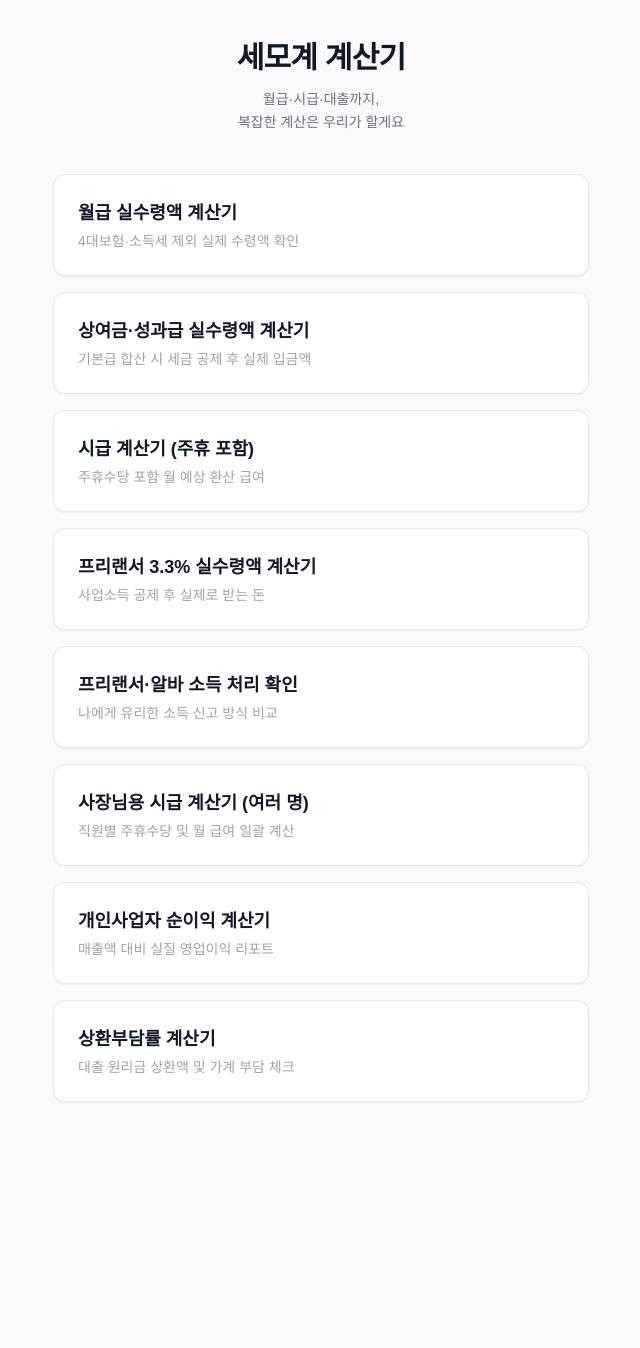
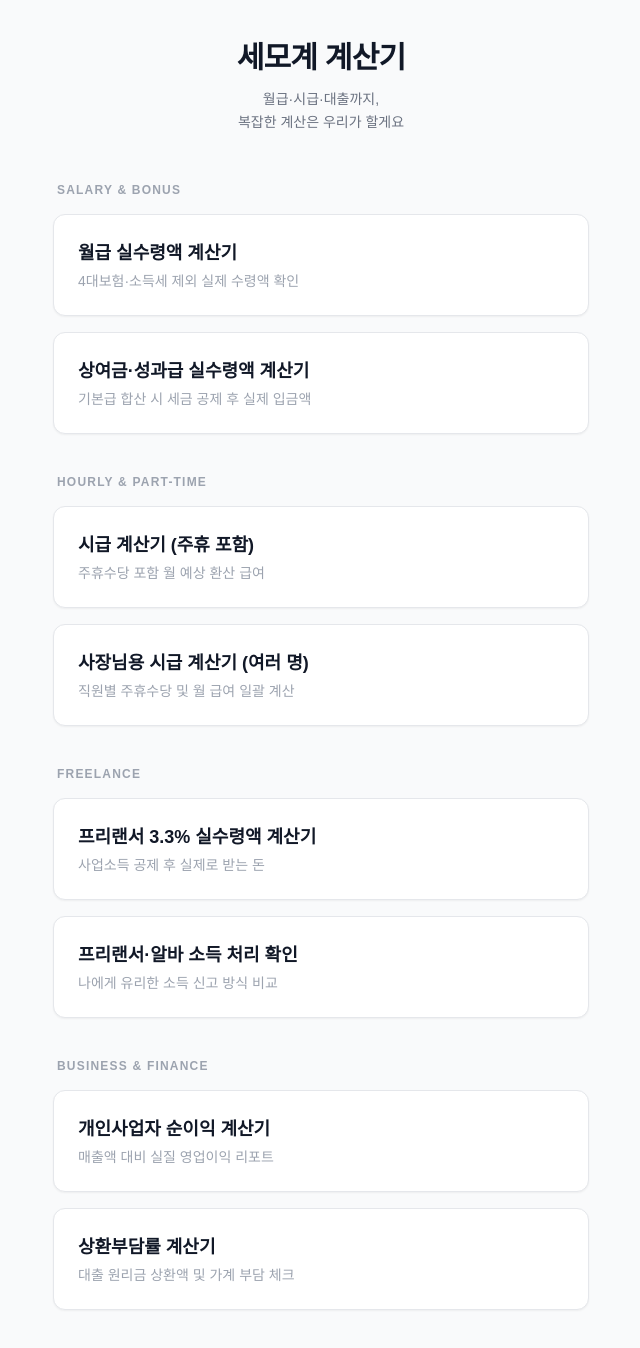
Before and after one commit to greentea2417/semogye-calculator, a Next.js app: page / in a window 1280 px wide. Shown: the whole page, without its empty margins (319-959 px from the left). Before the commit the page ends 1142 px from the top, so only its background shows below. Built offline with nearby package versions, Linux system fonts and the light colour scheme; a web font is replaced by a local one.

Commit message:
design: group calculator buttons by category for better UX

```diff
--- a/app/page.tsx
+++ b/app/page.tsx
@@ -4,7 +4,7 @@ import Link from "next/link";
 
 export default function Home() {
   return (
-    <main className="max-w-xl mx-auto px-5 py-10 space-y-10">
+    <main className="max-w-xl mx-auto px-5 py-10 space-y-12">
       <section className="text-center space-y-3">
         <h1 className="text-3xl font-extrabold text-gray-900 tracking-tight">세모계 계산기</h1>
         <p className="text-gray-500 text-sm leading-relaxed">
@@ -14,55 +14,67 @@ export default function Home() {
         </p>
       </section>
 
-      <div className="space-y-4">
-        {/* 1. 월급 실수령액 */}
+      <div className="space-y-10">
+        {/* 🏢 직장인 세션 */}
+        <section className="space-y-4">
+          <h2 className="text-xs font-bold text-gray-400 uppercase tracking-widest ml-1">Salary & Bonus</h2>
+          <div className="grid gap-4">
             <Link href="/salary" className="block p-6 bg-white border rounded-xl shadow-sm hover:border-gray-900 transition-all">
               <h3 className="font-bold text-lg text-gray-900">월급 실수령액 계산기</h3>
               <p className="text-sm text-gray-400 mt-1">4대보험·소득세 제외 실제 수령액 확인</p>
             </Link>
-
-        {/* 2. 상여금/성과급 */}
             <Link href="/bonus" className="block p-6 bg-white border rounded-xl shadow-sm hover:border-gray-900 transition-all">
               <h3 className="font-bold text-lg text-gray-900">상여금·성과급 실수령액 계산기</h3>
               <p className="text-sm text-gray-400 mt-1">기본급 합산 시 세금 공제 후 실제 입금액</p>
             </Link>
+          </div>
+        </section>
 
-        {/* 3. 시급 계산기 */}
+        {/* ⏰ 시급 & 알바 세션 */}
+        <section className="space-y-4">
+          <h2 className="text-xs font-bold text-gray-400 uppercase tracking-widest ml-1">Hourly & Part-time</h2>
+          <div className="grid gap-4">
             <Link href="/hourly" className="block p-6 bg-white border rounded-xl shadow-sm hover:border-gray-900 transition-all">
               <h3 className="font-bold text-lg text-gray-900">시급 계산기 (주휴 포함)</h3>
               <p className="text-sm text-gray-400 mt-1">주휴수당 포함 월 예상 환산 급여</p>
             </Link>
+            <Link href="/hourly-multi" className="block p-6 bg-white border rounded-xl shadow-sm hover:border-gray-900 transition-all">
+              <h3 className="font-bold text-lg text-gray-900">사장님용 시급 계산기 (여러 명)</h3>
+              <p className="text-sm text-gray-400 mt-1">직원별 주휴수당 및 월 급여 일괄 계산</p>
+            </Link>
+          </div>
+        </section>
 
-        {/* 4. 프리랜서 3.3% */}
+        {/* 💻 프리랜서 세션 */}
+        <section className="space-y-4">
+          <h2 className="text-xs font-bold text-gray-400 uppercase tracking-widest ml-1">Freelance</h2>
+          <div className="grid gap-4">
             <Link href="/freelance" className="block p-6 bg-white border rounded-xl shadow-sm hover:border-gray-900 transition-all">
               <h3 className="font-bold text-lg text-gray-900">프리랜서 3.3% 실수령액 계산기</h3>
               <p className="text-sm text-gray-400 mt-1">사업소득 공제 후 실제로 받는 돈</p>
             </Link>
-
-        {/* 5. 소득 처리 확인 */}
             <Link href="/compare" className="block p-6 bg-white border rounded-xl shadow-sm hover:border-gray-900 transition-all">
               <h3 className="font-bold text-lg text-gray-900">프리랜서·알바 소득 처리 확인</h3>
               <p className="text-sm text-gray-400 mt-1">나에게 유리한 소득 신고 방식 비교</p>
             </Link>
+          </div>
+        </section>
 
-        {/* 6. 사장님용 시급 계산기 */}
-        <Link href="/hourly-multi" className="block p-6 bg-white border rounded-xl shadow-sm hover:border-gray-900 transition-all">
-          <h3 className="font-bold text-lg text-gray-900">사장님용 시급 계산기 (여러 명)</h3>
-          <p className="text-sm text-gray-400 mt-1">직원별 주휴수당 및 월 급여 일괄 계산</p>
-        </Link>
-
-        {/* 7. 개인사업자 순이익 (SEO 최적화 버전) */}
-        <Link href="/profit" className="block p-6 bg-white border rounded-xl shadow-sm hover:border-gray-900 transition-all border-gray-200">
+        {/* 📈 사업자 & 금융 세션 */}
+        <section className="space-y-4">
+          <h2 className="text-xs font-bold text-gray-400 uppercase tracking-widest ml-1">Business & Finance</h2>
+          <div className="grid gap-4">
+            <Link href="/profit" className="block p-6 bg-white border rounded-xl shadow-sm hover:border-gray-900 transition-all">
               <h3 className="font-bold text-lg text-gray-900">개인사업자 순이익 계산기</h3>
               <p className="text-sm text-gray-400 mt-1">매출액 대비 실질 영업이익 리포트</p>
             </Link>
-
-        {/* 8. 상환부담률 */}
             <Link href="/burden" className="block p-6 bg-white border rounded-xl shadow-sm hover:border-gray-900 transition-all">
               <h3 className="font-bold text-lg text-gray-900">상환부담률 계산기</h3>
               <p className="text-sm text-gray-400 mt-1">대출 원리금 상환액 및 가계 부담 체크</p>
             </Link>
           </div>
+        </section>
+      </div>
     </main>
   );
 }
```
Lines whose indentation alone changed are shown as unchanged.
